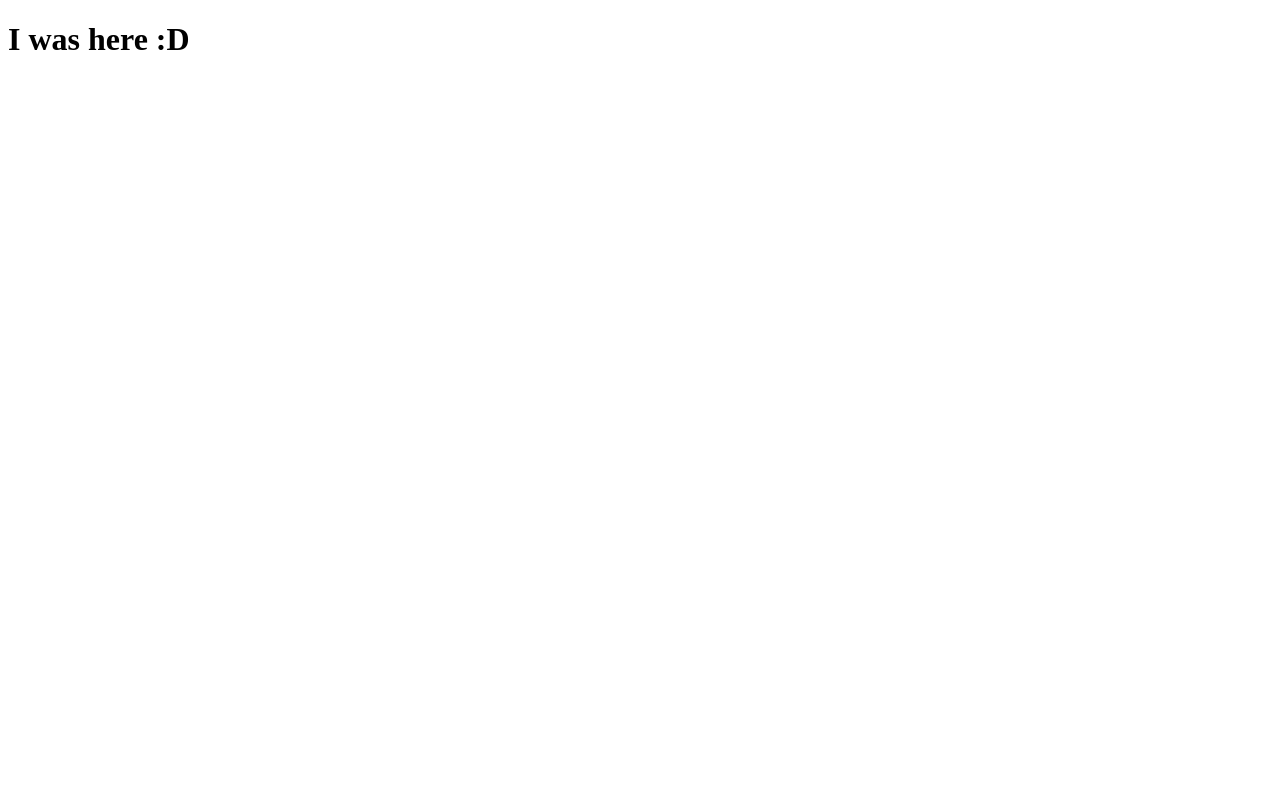
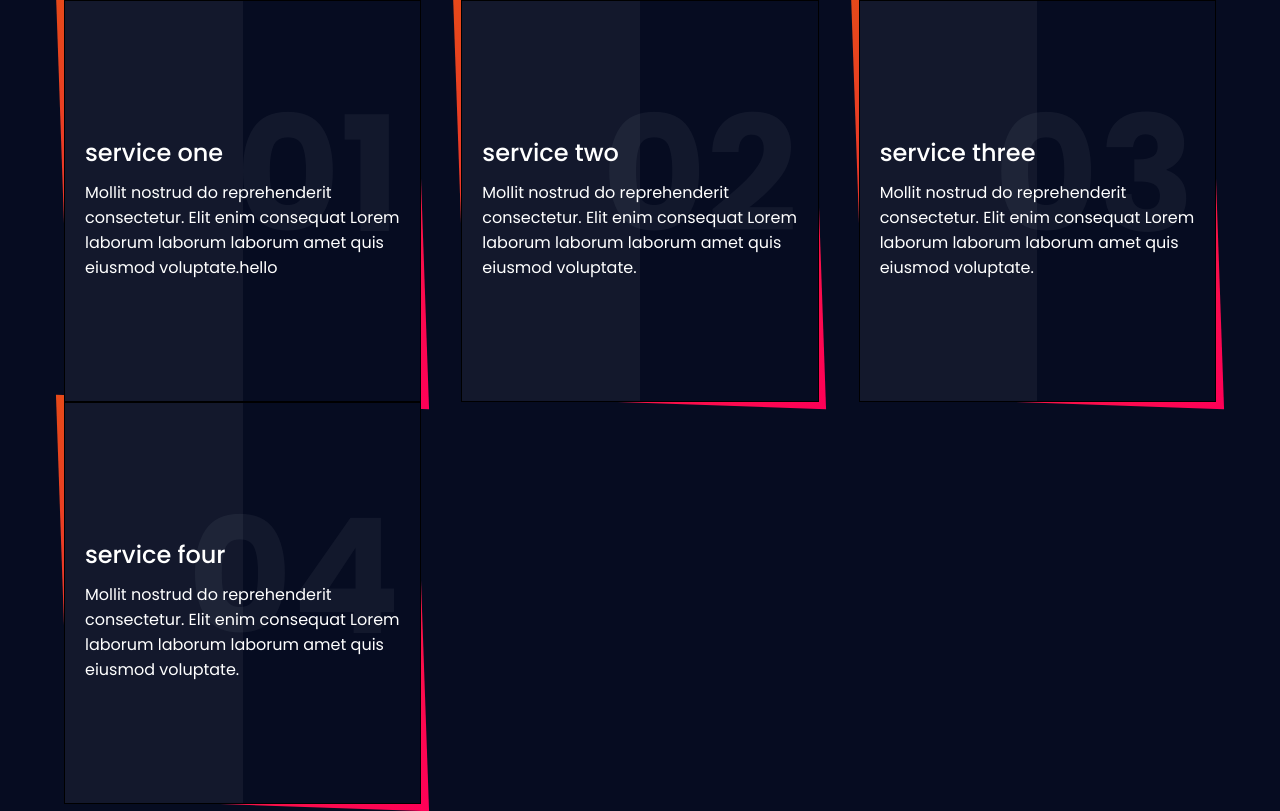
Before and after one commit to medabde/vscodeRepo, a plain HTML site: page index.html in a window 1280 px wide. Drawn offline with Linux system fonts and the light colour scheme.

Commit message:
front end training

```diff
--- a/index.html
+++ b/index.html
@@ -4,9 +4,55 @@
     <meta charset="UTF-8" />
     <meta name="viewport" content="width=device-width, initial-scale=1.0" />
     <meta http-equiv="X-UA-Compatible" content="ie=edge" />
-    <title>Document</title>
+    <title>project 1</title>
+    <link rel="stylesheet" href="./style.css" />
   </head>
   <body>
-    <h1>I was here :D</h1>
+    <div class="container">
+      <div class="box">
+        <div class="content">
+          <h2>01</h2>
+          <h3>service one</h3>
+          <p>
+            Mollit nostrud do reprehenderit consectetur. Elit enim consequat
+            Lorem laborum laborum laborum amet quis eiusmod voluptate.hello
+          </p>
+          <a href="#"> read more</a>
+        </div>
+      </div>
+      <div class="box">
+        <div class="content">
+          <h2>02</h2>
+          <h3>service two</h3>
+          <p>
+            Mollit nostrud do reprehenderit consectetur. Elit enim consequat
+            Lorem laborum laborum laborum amet quis eiusmod voluptate.
+          </p>
+          <a href="#"> read more</a>
+        </div>
+      </div>
+      <div class="box">
+        <div class="content">
+          <h2>03</h2>
+          <h3>service three</h3>
+          <p>
+            Mollit nostrud do reprehenderit consectetur. Elit enim consequat
+            Lorem laborum laborum laborum amet quis eiusmod voluptate.
+          </p>
+          <a href="#"> read more</a>
+        </div>
+      </div>
+      <div class="box">
+        <div class="content">
+          <h2>04</h2>
+          <h3>service four</h3>
+          <p>
+            Mollit nostrud do reprehenderit consectetur. Elit enim consequat
+            Lorem laborum laborum laborum amet quis eiusmod voluptate.
+          </p>
+          <a href="#"> read more</a>
+        </div>
+      </div>
+    </div>
   </body>
 </html>
--- /dev/null
+++ b/style.css
@@ -0,0 +1,121 @@
+@import url("https://fonts.googleapis.com/css?family=Poppins:100,200,300,400,500,600,700,800,900");
+
+body {
+  margin: 0;
+  padding: 0;
+  display: flex;
+  justify-content: center;
+  align-items: center;
+  min-height: 100vh;
+  background: #060c21;
+  font-family: "Poppins", sans-serif;
+}
+
+.container {
+  position: relative;
+  width: 90%;
+  display: grid;
+  grid-template-columns: repeat(auto-fill, minmax(260px, 1fr));
+  grid-template-rows: auto;
+  grid-gap: 0 40px;
+}
+
+.container .box {
+  position: relative;
+  height: 400px;
+  background: #060c21;
+  display: flex;
+  justify-content: center;
+  align-items: center;
+  border: 1px solid #000000;
+}
+
+.container .box:before {
+  content: "";
+  position: absolute;
+  top: -2px;
+  left: -2px;
+  right: -2px;
+  bottom: -2px;
+  background: #fff;
+  transform: skew(2deg, 2deg);
+  z-index: -1;
+}
+.container .box:nth-child(1):before {
+  background: linear-gradient(315deg, #ff0057, #e64a19);
+}
+.container .box:nth-child(2):before {
+  background: linear-gradient(315deg, #ff0057, #e64a19);
+}
+.container .box:nth-child(3):before {
+  background: linear-gradient(315deg, #ff0057, #e64a19);
+}
+.container .box:nth-child(4):before {
+  background: linear-gradient(315deg, #ff0057, #e64a19);
+}
+
+.container .box::after {
+  content: "";
+  position: absolute;
+  top: 0;
+  left: 0;
+  width: 50%;
+  height: 100%;
+  background: rgba(255, 255, 255, 0.05);
+  pointer-events: none;
+}
+.content {
+  position: relative;
+  padding: 20px;
+  transform: translateY(40px);
+}
+.box .content h2 {
+  position: absolute;
+  top: -60px;
+  right: 20px;
+  margin: 0;
+  padding: 0;
+  font-size: 10em;
+  color: rgba(255, 255, 255, 0.05);
+  transition: 0.5s;
+}
+
+.box:hover .content h2 {
+  top: -140px;
+}
+.box .content h3 {
+  margin: 0 0 10px;
+  padding: 0;
+  font-size: 24px;
+  font-weight: 500;
+  color: #ffffff;
+}
+.box .content p {
+  margin: 0;
+  padding: 0;
+  color: #ffffff;
+  font-size: 16px;
+}
+
+.box .content a {
+  position: relative;
+  margin: 20px 0 0;
+  padding: 10px 20px;
+  text-decoration: none;
+  border: 1px solid #fff;
+  display: inline-block;
+  color: #fff;
+  transition: 0.5s;
+  transform: translateY(-40px);
+  opacity: 0;
+  visibility: hidden;
+}
+.box:hover .content a {
+  transform: translateY(0px);
+  opacity: 1;
+  visibility: visible;
+}
+.box .content a:hover {
+  color: #000000;
+  background: #fff;
+}
```
